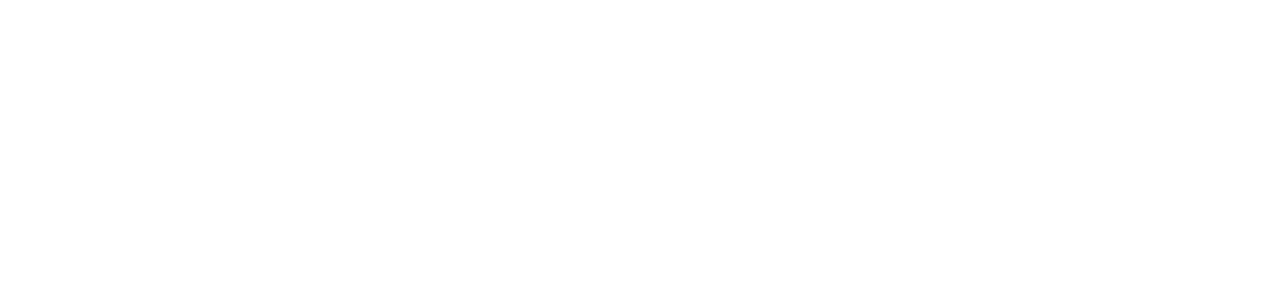
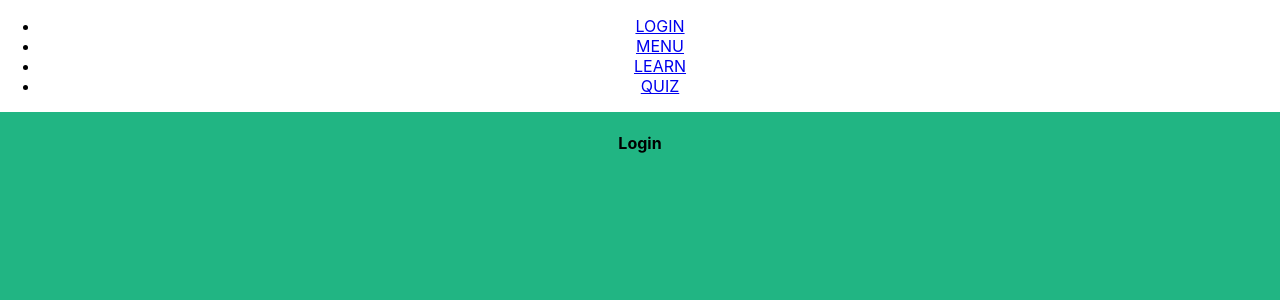
Before and after one commit to hack-a-ton-pet/capivare.me, a React (Create React App) app: page / in a window 1280 px wide. Shown: the top 300 px of the page. Built offline with nearby package versions, Linux system fonts and the light colour scheme; the HTML template or start-up script is replaced by a standard one.

Commit message:
Feat: Routes e Cards MUI

```diff
--- a/package.json
+++ b/package.json
@@ -14,6 +14,7 @@
     "@types/react-dom": "^16.9.14",
     "react": "^17.0.2",
     "react-dom": "^17.0.2",
+    "react-router-dom": "^5.2.0",
     "react-scripts": "4.0.3",
     "typescript": "^4.3.5",
     "web-vitals": "^0.2.4",
@@ -53,5 +54,9 @@
       "last 1 firefox version",
       "last 1 safari version"
     ]
+  },
+  "devDependencies": {
+    "@types/history": "^4.7.9",
+    "@types/react-router-dom": "^5.1.8"
   }
 }
--- a/src/App.tsx
+++ b/src/App.tsx
@@ -1,12 +1,45 @@
-import React from 'react'
-import './App.css'
+import React from "react"
+import "./App.css"
+import { Switch, Route, Router, Link } from "react-router-dom"
+import PathConstants from "./constant/PathConstants"
+import Menu from "./view/menu"
+import Login from "./view/login"
+import { createBrowserHistory } from "history"
 
-const App: React.FC = () => {
-  return (
-    <div className="App">
-
-    </div>
-  );
+function App() {
+	return (
+		<div className="App">
+			<Router history={createBrowserHistory()}>
+				<nav>
+					<ul>
+						<li>
+							<Link to={PathConstants.LOGIN}>LOGIN</Link>
+						</li>
+						<li>
+							<Link to={PathConstants.MENU}>MENU</Link>
+						</li>
+						<li>
+							<Link to={PathConstants.LEARN}>LEARN</Link>
+						</li>
+						<li>
+							<Link to={PathConstants.QUIZ}>QUIZ</Link>
+						</li>
+					</ul>
+				</nav>
+				<Switch>
+					<Route exact path={PathConstants.LOGIN}>
+						<Login />
+					</Route>
+					<Route exact path={PathConstants.MENU}>
+						<Menu />
+					</Route>
+					<Route path={PathConstants.LEARN} component={() => <></>} />
+					<Route path={PathConstants.QUIZ} component={() => <></>} />
+					<Route path={"/"} component={() => <></>} />
+				</Switch>
+			</Router>
+		</div>
+	)
 }
 
 export default App
--- /dev/null
+++ b/src/constant/PathConstants.ts
@@ -0,0 +1,9 @@
+class PathConstants {
+	ROOT = "localhost:3000"
+	LOGIN = `/`
+	MENU = `/menu`
+	LEARN = `/learn`
+	QUIZ = `/quiz`
+}
+
+export default new PathConstants()
--- a/src/constant/toDelete.ts
+++ /dev/null
@@ -1 +0,0 @@
-export default "oi"
--- /dev/null
+++ b/src/view/login/index.tsx
@@ -0,0 +1,12 @@
+import React from 'react'
+import './styles.css'
+
+const Login = () => {
+  return (
+  <div className="login">
+    <h4>Login</h4>
+
+  </div>)
+}
+
+export default Login
--- /dev/null
+++ b/src/view/login/styles.css
@@ -0,0 +1,6 @@
+.login {
+  background-color: #21B583;
+  position: absolute;
+	height: calc(100% - 3.75rem);
+	width: 100%;
+}
--- /dev/null
+++ b/src/view/menu/index.tsx
@@ -0,0 +1,44 @@
+import React from "react"
+import "./styles.css"
+import { makeStyles } from "@material-ui/core/styles"
+import { Card, CardActionArea, CardMedia, CardContent, Typography } from "@material-ui/core"
+
+const useStyles = makeStyles({
+	root: {
+		maxWidth: 345,
+	},
+	media: {
+		height: 140,
+	},
+})
+
+const Menu = () => {
+	const classes = useStyles()
+
+	return (
+		<div className="menu">
+			<h4>Menu</h4>
+			{[1, 2, 3].map((e, index) => {
+				return (
+					<Card raised className={classes.root + " card"} key={index}>
+						<CardActionArea>
+							<CardMedia
+								className={classes.media + " card__media"}
+								image="julgue.png"
+								title="Contemplative Reptile"
+							/>
+							<CardContent>
+								<Typography color="textPrimary" component="p">
+									Lizards are a widespread group of squamate reptiles, with over 6,000 species, ranging across
+									all continents except Antarctica
+								</Typography>
+							</CardContent>
+						</CardActionArea>
+					</Card>
+				)
+			})}
+		</div>
+	)
+}
+
+export default Menu
--- /dev/null
+++ b/src/view/menu/styles.css
@@ -0,0 +1,11 @@
+.menu {
+  background-color: #C8ECE0;
+  position: absolute;
+	height: fit-content;
+	width: 100%;
+}
+
+.menu .card {
+  margin: 32px 16px;
+  border-radius: 10px;
+}
```
Also changed, not shown: public/julgue.png (added), src/repository/toDelete.ts (deleted), 1 other file (tests, documents, lock files or other folders).
